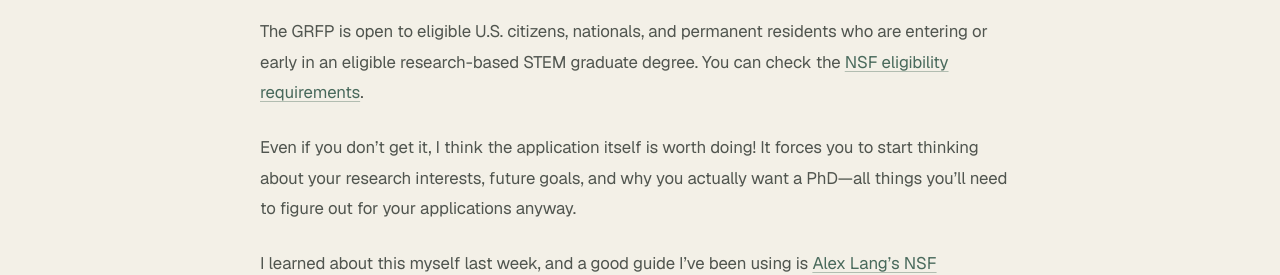
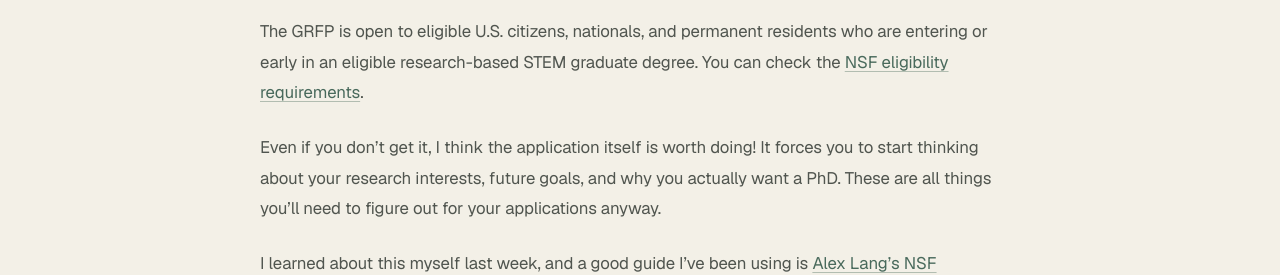
Before and after one commit to ftuchsch/felixtuchscherer-site, a Next.js app: page /blog/getting-started-on-phd-applications in a window 1280 px wide. Shown: the part 2680-2955 px from the top of the page. Built offline with nearby package versions, Linux system fonts and the light colour scheme.

Commit message:
[15] one last round of edits before posting on LinkedIn

```diff
--- a/app/blog/getting-started-on-phd-applications/page.tsx
+++ b/app/blog/getting-started-on-phd-applications/page.tsx
@@ -126,8 +126,8 @@ export default function GettingStartedOnPhdApplicationsPage() {
           </p>
           <p>
             Even if you don’t get it, I think the application itself is worth doing! It forces you to start thinking
-            about your research interests, future goals, and why you actually want a PhD—all things you’ll need to
-            figure out for your applications anyway.
+            about your research interests, future goals, and why you actually want a PhD. These are all things you’ll
+            need to figure out for your applications anyway.
           </p>
           <p>
             I learned about this myself last week, and a good guide I’ve been using is{" "}
```
